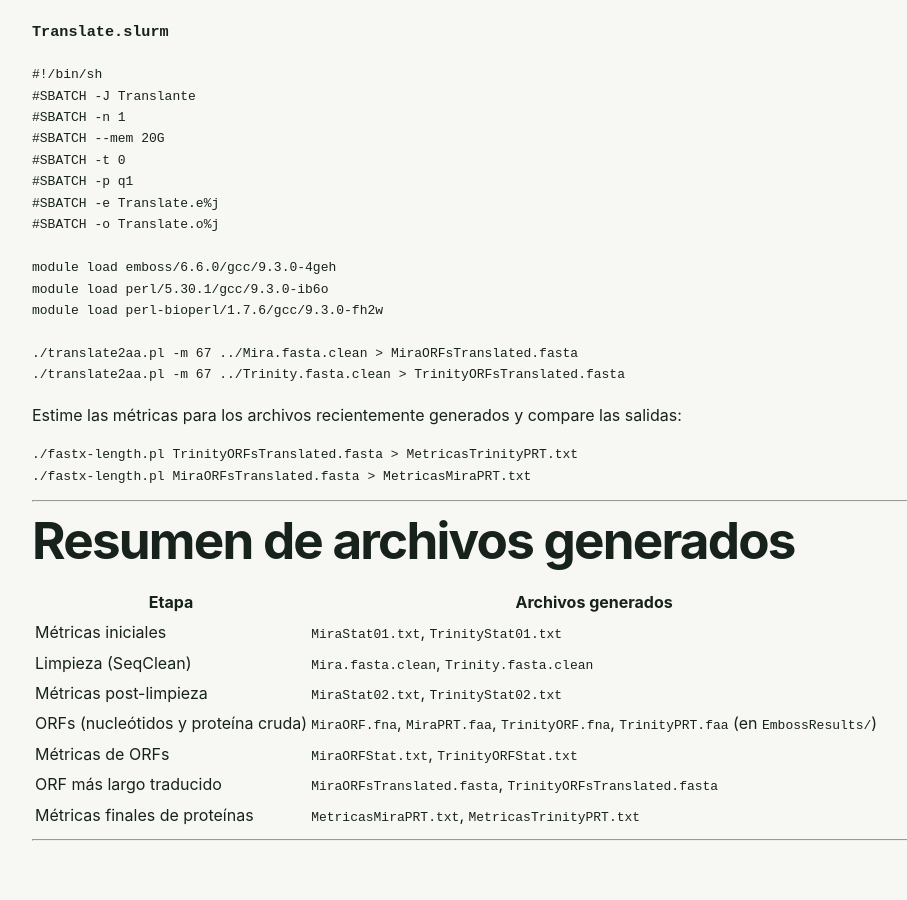
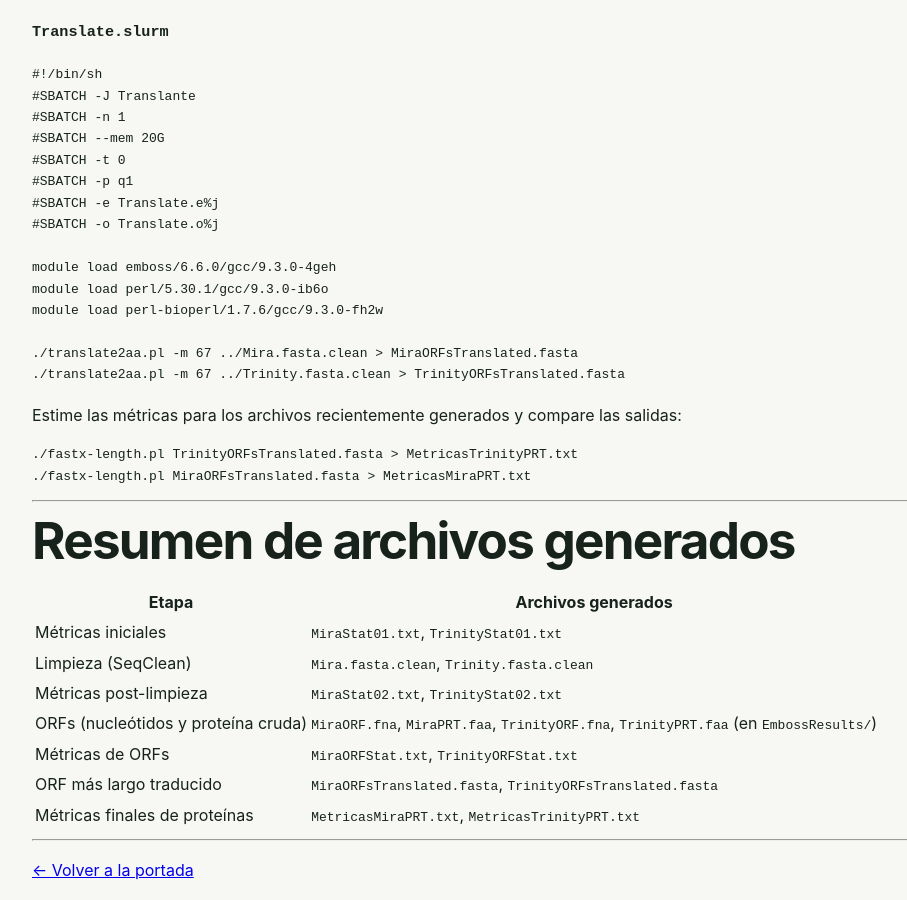
Before and after one commit to vitoem/HBGT_2026, a Jekyll site: the page built from docs/dia-08.md, in a window 1280 px wide and 900 px high, scrolled down 6394 px. Shown: the whole window, without its empty margins (18-925 px from the left). Built offline with Jekyll 4.4.1, drawn with Linux system fonts in a browser that asks for light colours; before the commit the page ends 7243 px from its top, so only the background shows below that.

Commit message:
Update dia-08.md

```diff
--- a/docs/dia-08.md
+++ b/docs/dia-08.md
@@ -272,3 +272,4 @@ Estime las métricas para los archivos recientemente generados y compare las sal
 | Métricas finales de proteínas | `MetricasMiraPRT.txt`, `MetricasTrinityPRT.txt` |
 
 ---
+[← Volver a la portada](./)
```
